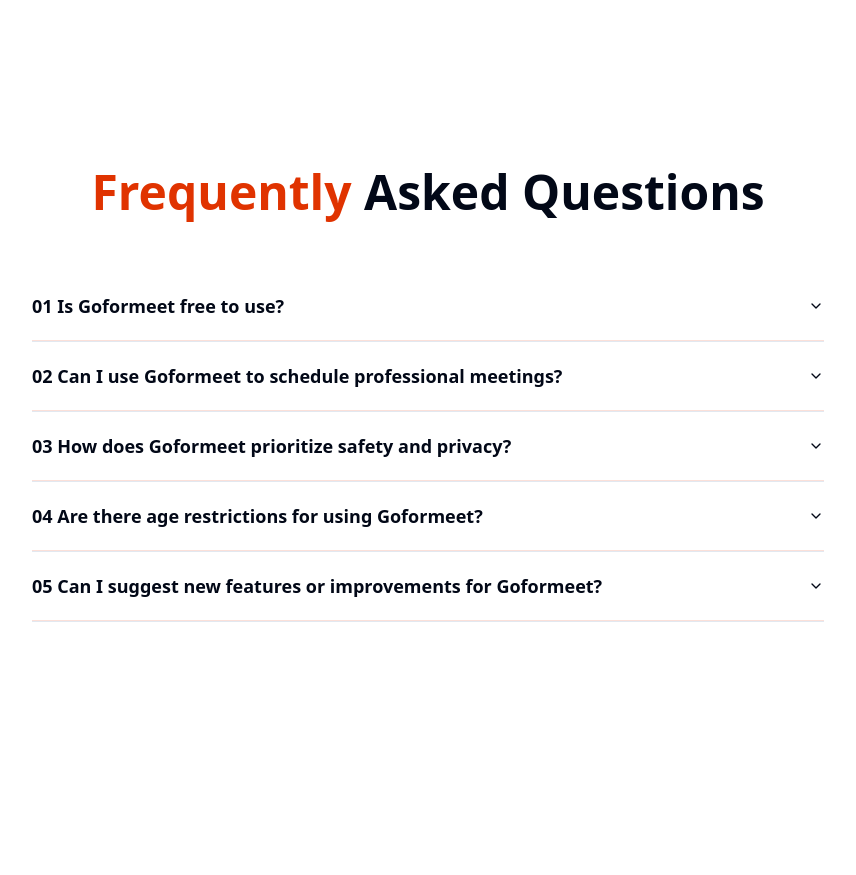
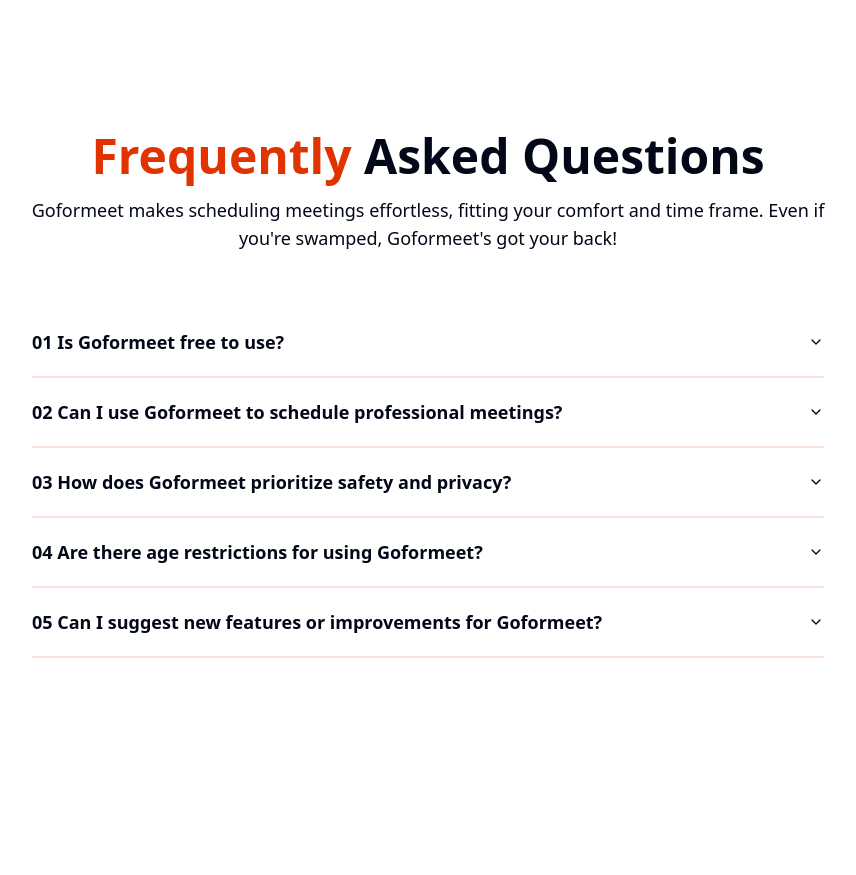
Before and after one commit to Phani385/goformeet_nextjs_frontend, a Next.js app: page / in a window 1280 px wide. Shown: the part 4120-4995 px from the top of the page, without its empty margins (212-1068 px from the left). Built offline with nearby package versions, Linux system fonts and the light colour scheme.

Commit message:
Update Admin App

```diff
--- a/components/shared/FAQSection.tsx
+++ b/components/shared/FAQSection.tsx
@@ -10,10 +10,15 @@
 const FAQSection = () => {
   return (
     <div className="custom-container my-20 h-screen flex flex-col justify-center">
-      <h2 className="font-bold text-center mb-14 text-3xl lg:text-4xl xl:text-5xl">
-        <span className="text-[#E03300]">Frequently</span> Asked Questions
-      </h2>
-
+      <div>
+        <h2 className="font-bold text-center mb-4 text-3xl lg:text-4xl xl:text-5xl">
+          <span className="text-[#E03300]">Frequently</span> Asked Questions
+        </h2>
+        <p className="mb-14 text-lg w-[80%] text-center mx-auto">
+          Goformeet makes scheduling meetings effortless, fitting your comfort
+          and time frame. Even if you're swamped, Goformeet's got your back!
+        </p>
+      </div>
       <Accordion className="w-3/4 mx-auto" type="single" collapsible>
         {FAQQuestions.map((question) => (
           <AccordionItem key={question.id} value={question.id}>
```
